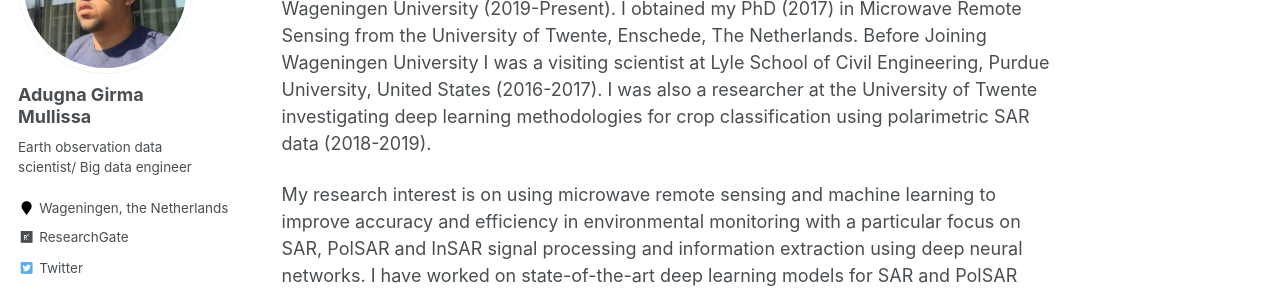
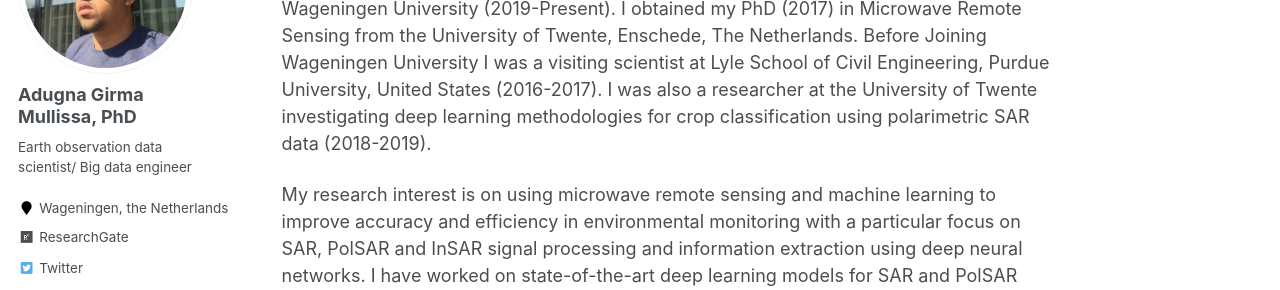
Before and after one commit to adugnag/adugnag.github.io, a Jekyll site: the page built from _pages/about.md, in a window 1280 px wide. Shown: the part 219-509 px from the top of the page. Built offline with Jekyll 4.4.1, drawn with Linux system fonts in a browser that asks for light colours; some web fonts are replaced.

Commit message:
Update _config.yml

```diff
--- a/_config.yml
+++ b/_config.yml
@@ -80,7 +80,7 @@ analytics:
 
 # Site Author
 author:
-  name             : "Adugna Girma Mullissa"
+  name             : "Adugna Girma Mullissa, PhD"
   avatar           : "Mullissa.jpg"
   bio              : "Earth observation data scientist/ Big data engineer"
   location         : "Wageningen, the Netherlands"
```
